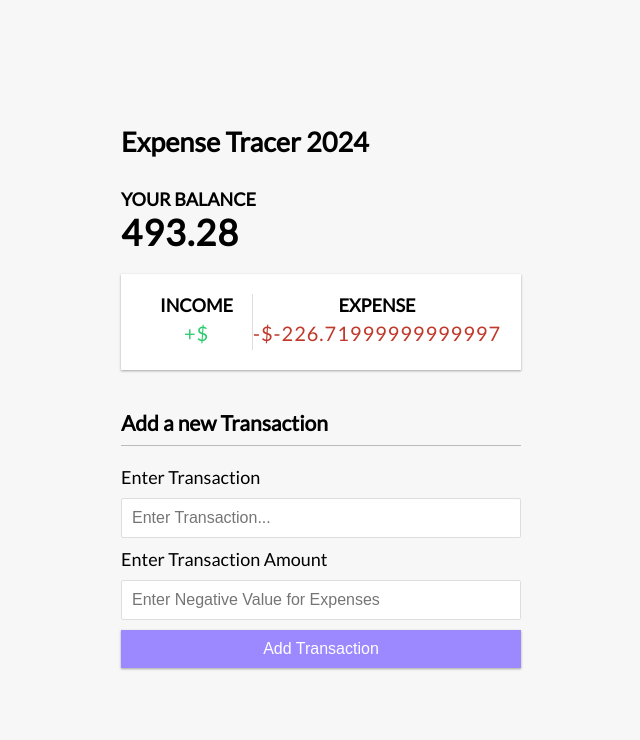
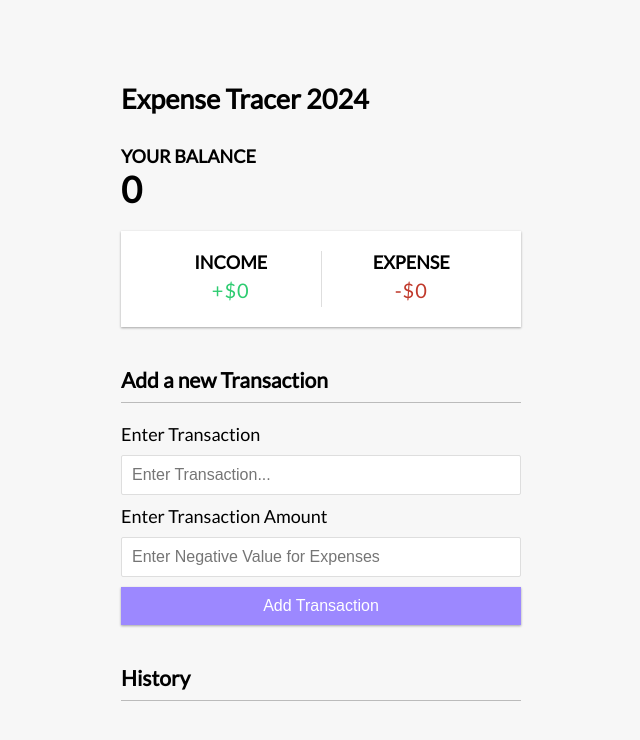
Before and after one commit to jessmontes/homework4, a Vue app: page / in a window 1280 px wide. Shown: the top 740 px of the page, without its empty margins (319-959 px from the left). Built offline with nearby package versions, Linux system fonts and the light colour scheme.

Commit message:
completed transaction list component

```diff
--- a/src/App.vue
+++ b/src/App.vue
@@ -2,16 +2,12 @@
   import Header from './components/Header.vue';
   import Balance from './components/Balance.vue';
   import IncomeExpenses from './components/IncomeExpenses.vue';
-  import AddTransactions from './components/AddTransactions.vue';
+  import AddTransaction from './components/AddTransaction.vue';
+  import TransactionList from './components/TransactionList.vue';
 
-  import { ref, computed} from 'vue';
+  import { ref, computed} from 'vue'
 
-  const transactions = ref([
-    {id: 1, text:'Paycheck', amount: 700.00},
-    {id: 2, text:'Water Bill', amount: -72.83},
-    {id: 3, text:'Electric Bill', amount: -153.89},
-    {id: 4, text:'Returned Item', amount: 20.00},
-  ])
+  const transactions = ref([])
 
   const sum = computed(()=>{
     return transactions.value.reduce((acc, x)=>{
@@ -35,6 +31,22 @@ const moneyOut = computed(()=>{
   },0)
 })
 
+const handleTransaction = (transactionData) => {
+  transactions.value.push({
+    id: generateID(),
+    text: transactionData.text,
+    amount: transactionData.amount,
+  })
+}
+
+const generateID = () =>{
+  return Math.floor(Math.random()*10000000)
+}
+
+const handleDelete = (id) => {
+  transactions.value = transactions.value.filter((x) => x.id !== id)
+}
+
 
 </script>
 
@@ -43,8 +55,9 @@ const moneyOut = computed(()=>{
   <Header></Header>
   <div class="container">
     <Balance :total="sum"></Balance>
-    <IncomeExpenses :income="monyIn" :expense="moneyOut"></IncomeExpenses>
-  <AddTransactions></AddTransactions>
+    <IncomeExpenses :income="moneyIn" :expense="moneyOut"></IncomeExpenses>
+    <AddTransaction @transactionSubmitted="handleTransaction"></AddTransaction>
+    <TransactionList :transactions="transactions" @transactionDeleted=""handleDelete></TransactionList>
   </div>
 
 </template>
--- a/src/components/AddTransactions.vue
+++ b/src/components/AddTransaction.vue
@@ -1,5 +1,5 @@
 <script setup>
-    import { ref, defineEmits} from 'vue';
+    import { ref, defineEmits} from 'vue'
     const text = ref('')
     const amount = ref('')
 
--- /dev/null
+++ b/src/components/TransactionList.vue
@@ -0,0 +1,29 @@
+<script setup>
+import {defineProps, defineEmits} from 'vue'
+
+const props= defineProps({
+    transactions: {
+        type: Array,
+        require: true,
+    }
+})
+
+const emit = defineEmits(['transactionDeleted'])
+
+const deleteTransaction = (id) => {
+    emit('transactionDeleted',id)
+}
+
+</script>
+
+<template>
+    <h3>History</h3>
+    <ul id="list" class="list">
+        <li v-for="x in transactions" v-bind:key="x.id"
+        v-bind:class="x.amount < 0 ? 'minus' : 'plus'">
+        {{ x.text }} <span> ${{ x.amount }}</span>
+        <button @click="deleteTransaction(x.id)" class="delete-btn">x</button>
+        </li>
+    </ul>
+
+</template>
```
